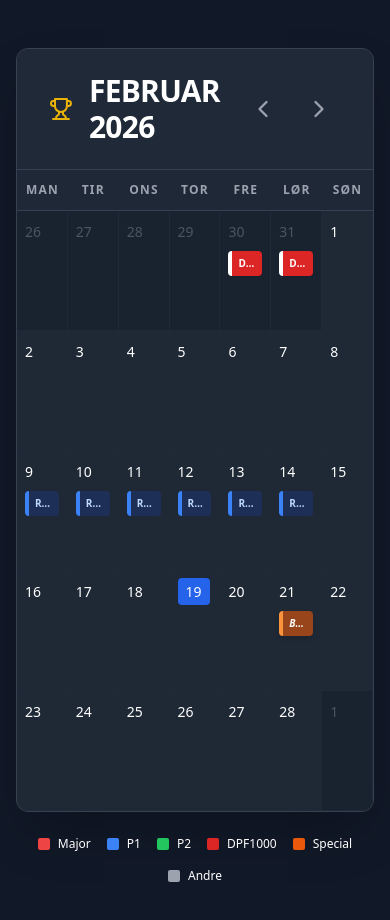
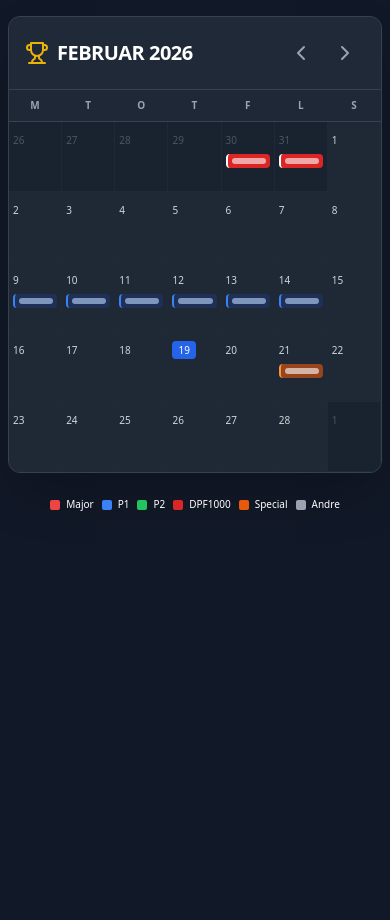
Before and after one commit to Danielh21/padel-calendar, a React (Vite) app: page / in a window 390 px wide. Shown: the top 920 px of the page. After the commit the page ends 844 px from the top, so only its background shows below. Built offline with nearby package versions, Linux system fonts and the light colour scheme.

Commit message:
Make calendar responsive for mobile devices

```diff
--- a/src/App.jsx
+++ b/src/App.jsx
@@ -27,37 +27,33 @@ const App = () => {
   const closeModal = () => setSelectedEvent(null);
 
   const renderHeader = () => (
-    <div className="flex items-center justify-between px-8 py-6 bg-gray-800 rounded-t-xl border-b border-gray-700  ">
-      <div className="flex items-center gap-4">
-        <Trophy className="text-yellow-500 w-8 h-8" />
-        <h1 className="text-3xl font-bold tracking-tight text-white uppercase">
-          {format(currentDate, "MMMM yyyy", { locale: da })}
+    <div className="flex items-center justify-between px-4 md:px-8 py-4 md:py-6 bg-gray-800 rounded-t-xl border-b border-gray-700">
+      <div className="flex items-center gap-2 md:gap-4">
+        <Trophy className="text-yellow-500 w-6 h-6 md:w-8 md:h-8 flex-shrink-0" />
+        <h1 className="text-xl md:text-3xl font-bold tracking-tight text-white uppercase truncate">
+          {format(currentDate, 'MMMM yyyy', { locale: da })}
         </h1>
       </div>
-      <div className="flex gap-3">
-        <button
-          onClick={prevMonth}
-          className="p-2 hover:bg-gray-700 rounded-full transition-colors text-gray-400 hover:text-white"
-        >
-          <ChevronLeft size={28} />
+      <div className="flex gap-1 md:gap-3">
+        <button onClick={prevMonth} className="p-2 hover:bg-gray-700 rounded-full transition-colors text-gray-400 hover:text-white">
+          <ChevronLeft size={24} className="md:w-7 md:h-7" />
         </button>
-        <button
-          onClick={nextMonth}
-          className="p-2 hover:bg-gray-700 rounded-full transition-colors text-gray-400 hover:text-white"
-        >
-          <ChevronRight size={28} />
+        <button onClick={nextMonth} className="p-2 hover:bg-gray-700 rounded-full transition-colors text-gray-400 hover:text-white">
+          <ChevronRight size={24} className="md:w-7 md:h-7" />
         </button>
       </div>
     </div>
   );
 
   const renderDays = () => {
-    const days = ['Man', 'Tir', 'Ons', 'Tor', 'Fre', 'Lør', 'Søn'];
+    const days = ['M', 'T', 'O', 'T', 'F', 'L', 'S'];
+    const fullDays = ['Man', 'Tir', 'Ons', 'Tor', 'Fre', 'Lør', 'Søn'];
     return (
       <div className="grid grid-cols-7 bg-gray-800/50 border-b border-gray-700">
-        {days.map((day) => (
-          <div key={day} className="py-3 text-center text-xs font-semibold text-gray-400 uppercase tracking-widest">
-            {day}
+        {fullDays.map((day, idx) => (
+          <div key={day} className="py-2 md:py-3 text-center text-[10px] md:text-xs font-semibold text-gray-400 uppercase tracking-widest">
+            <span className="hidden md:inline">{day}</span>
+            <span className="inline md:hidden">{days[idx]}</span>
           </div>
         ))}
       </div>
@@ -88,28 +84,29 @@ const App = () => {
         days.push(
           <div
             key={day}
-            className={`min-h-[120px] p-2 border-r border-b border-gray-800 transition-colors ${
-              !isSameMonth(day, monthStart) ? 'bg-gray-900/40 text-gray-600' : 'bg-gray-800/20'
+            className={`min-h-[70px] md:min-h-[120px] p-1 md:p-2 border-r border-b border-gray-800 transition-colors relative ${
+              !isSameMonth(day, monthStart) ? 'bg-gray-900/40 text-gray-600' : 'bg-gray-800/20 text-gray-300'
             }`}
           >
-            <span className={`text-sm font-medium ${isSameDay(day, new Date()) ? 'bg-blue-600 px-2 py-1 rounded text-white' : ''}`}>
+            <span className={`text-[10px] md:text-sm font-medium ${isSameDay(day, new Date()) ? 'bg-blue-600 px-1.5 py-0.5 rounded text-white' : ''}`}>
               {formattedDate}
             </span>
-            <div className="mt-2 space-y-1">
+            <div className="mt-1 md:mt-2 space-y-0.5 md:space-y-1">
               {dayTournaments.map((t, idx) => (
                 <div
                   key={idx}
                   onClick={() => setSelectedEvent(t)}
-                  className={`text-[10px] p-1.5 rounded leading-tight border-l-4 cursor-pointer hover:brightness-125 transition-all ${
+                  className={`p-1 md:p-1.5 rounded cursor-pointer hover:brightness-125 transition-all border-l-2 md:border-l-4 ${
                     t.category === 'Major' ? 'bg-red-900/40 border-red-500 text-red-200' :
                     t.category === 'P1' ? 'bg-blue-900/40 border-blue-500 text-blue-200' :
                     t.category === 'P2' ? 'bg-green-900/40 border-green-500 text-green-200' :
-                    t.category === 'DPF1000' ? 'bg-red-600 border-white text-white font-bold shadow-sm' :
-                    t.category === 'Special' ? 'bg-orange-600/60 border-orange-400 text-white font-bold italic shadow-md' :
+                    t.category === 'DPF1000' ? 'bg-red-600 border-white text-white' :
+                    t.category === 'Special' ? 'bg-orange-600/60 border-orange-400 text-white shadow-sm' :
                     'bg-gray-700/40 border-gray-400 text-gray-200'
                   }`}
                 >
-                  <div className="font-bold truncate">{t.name}</div>
+                  <div className="hidden md:block text-[10px] font-bold truncate leading-tight">{t.name}</div>
+                  <div className="block md:hidden w-full h-1.5 md:h-auto rounded-full bg-current opacity-60"></div>
                 </div>
               ))}
             </div>
@@ -131,8 +128,8 @@ const App = () => {
     if (!selectedEvent) return null;
 
     return (
-      <div className="fixed inset-0 z-50 flex items-center justify-center p-4 bg-black/80 backdrop-blur-sm" onClick={closeModal}>
-        <div className="bg-gray-800 w-full max-w-lg rounded-2xl border border-gray-700 shadow-2xl overflow-hidden" onClick={e => e.stopPropagation()}>
+      <div className="fixed inset-0 z-50 flex items-end md:items-center justify-center p-0 md:p-4 bg-black/80 backdrop-blur-sm" onClick={closeModal}>
+        <div className="bg-gray-800 w-full max-w-lg rounded-t-2xl md:rounded-2xl border-t md:border border-gray-700 shadow-2xl overflow-hidden max-h-[90vh] overflow-y-auto" onClick={e => e.stopPropagation()}>
           <div className={`h-2 ${
             selectedEvent.category === 'Major' ? 'bg-red-500' :
             selectedEvent.category === 'P1' ? 'bg-blue-500' :
@@ -142,51 +139,51 @@ const App = () => {
             'bg-gray-500'
           }`} />
 
-          <div className="p-8">
+          <div className="p-6 md:p-8">
             <div className="flex justify-between items-start mb-6">
-              <div>
-                <span className="text-xs font-bold uppercase tracking-widest text-gray-400 mb-2 block">{selectedEvent.category}</span>
-                <h2 className="text-3xl font-black text-white leading-none">{selectedEvent.name}</h2>
+              <div className="pr-8">
+                <span className="text-[10px] md:text-xs font-bold uppercase tracking-widest text-gray-400 mb-1 block">{selectedEvent.category}</span>
+                <h2 className="text-xl md:text-3xl font-black text-white leading-tight">{selectedEvent.name}</h2>
               </div>
-              <button onClick={closeModal} className="p-2 hover:bg-gray-700 rounded-full text-gray-400 transition-colors">
+              <button onClick={closeModal} className="p-2 hover:bg-gray-700 rounded-full text-gray-400 transition-colors flex-shrink-0">
                 <X size={24} />
               </button>
             </div>
 
-            <div className="space-y-6">
+            <div className="space-y-4 md:space-y-6">
               <div className="flex items-start gap-3 text-gray-300">
-                <div className="w-10 h-10 rounded-lg bg-gray-700 flex items-center justify-center text-blue-400 flex-shrink-0">
-                  <MapPin size={20} />
+                <div className="w-8 h-8 md:w-10 md:h-10 rounded-lg bg-gray-700 flex items-center justify-center text-blue-400 flex-shrink-0">
+                  <MapPin size={18} className="md:w-5 md:h-5" />
                 </div>
                 <div className="pt-0.5">
-                  <p className="text-xs text-gray-500 font-bold uppercase">Lokation</p>
-                  <p className="font-medium">{selectedEvent.location}</p>
+                  <p className="text-[10px] md:text-xs text-gray-500 font-bold uppercase">Lokation</p>
+                  <p className="text-sm md:text-base font-medium">{selectedEvent.location}</p>
                 </div>
               </div>
 
               <div className="flex items-start gap-3 text-gray-300">
-                <div className="w-10 h-10 rounded-lg bg-gray-700 flex items-center justify-center text-green-400 flex-shrink-0">
-                  <Info size={20} />
+                <div className="w-8 h-8 md:w-10 md:h-10 rounded-lg bg-gray-700 flex items-center justify-center text-green-400 flex-shrink-0">
+                  <Info size={18} className="md:w-5 md:h-5" />
                 </div>
                 <div className="pt-0.5">
-                  <p className="text-xs text-gray-500 font-bold uppercase">Beskrivelse</p>
-                  <p className="text-sm text-gray-400 leading-relaxed">{selectedEvent.description || "Ingen beskrivelse tilgængelig."}</p>
+                  <p className="text-[10px] md:text-xs text-gray-500 font-bold uppercase">Beskrivelse</p>
+                  <p className="text-xs md:text-sm text-gray-400 leading-relaxed">{selectedEvent.description || "Ingen beskrivelse tilgængelig."}</p>
                 </div>
               </div>
 
               {selectedEvent.streaming_links && selectedEvent.streaming_links.length > 0 && (
                 <div className="pt-4 border-t border-gray-700">
-                  <p className="text-xs text-gray-500 font-bold uppercase mb-4 flex items-center gap-2">
+                  <p className="text-[10px] md:text-xs text-gray-500 font-bold uppercase mb-3 flex items-center gap-2">
                     <Video size={14} /> Streaming & Links
                   </p>
-                  <div className="flex flex-wrap gap-3">
+                  <div className="flex flex-col md:flex-row flex-wrap gap-2 md:gap-3">
                     {selectedEvent.streaming_links.map((link, i) => (
                       <a
                         key={i}
                         href={link.url}
                         target="_blank"
                         rel="noopener noreferrer"
-                        className="flex items-center gap-2 px-4 py-2 bg-gray-700 hover:bg-gray-600 text-white rounded-lg text-sm font-bold transition-all border border-gray-600"
+                        className="flex items-center justify-center gap-2 px-4 py-2.5 bg-gray-700 hover:bg-gray-600 text-white rounded-lg text-sm font-bold transition-all border border-gray-600"
                       >
                         {link.label} <ExternalLink size={14} />
                       </a>
@@ -202,19 +199,19 @@ const App = () => {
   };
 
   return (
-    <div className="max-w-6xl mx-auto py-12 px-4">
+    <div className="w-full max-w-6xl mx-auto py-4 md:py-12 px-2 md:px-4">
       <div className="bg-gray-800 rounded-xl shadow-2xl border border-gray-700 overflow-hidden">
         {renderHeader()}
         {renderDays()}
         {renderCells()}
       </div>
-      <div className="mt-6 flex flex-wrap gap-4 justify-center text-xs">
-        <div className="flex items-center gap-2"><span className="w-3 h-3 bg-red-500 rounded-sm"></span> Major</div>
-        <div className="flex items-center gap-2"><span className="w-3 h-3 bg-blue-500 rounded-sm"></span> P1</div>
-        <div className="flex items-center gap-2"><span className="w-3 h-3 bg-green-500 rounded-sm"></span> P2</div>
-        <div className="flex items-center gap-2"><span className="w-3 h-3 bg-red-600 rounded-sm"></span> DPF1000</div>
-        <div className="flex items-center gap-2"><span className="w-3 h-3 bg-orange-600 rounded-sm"></span> Special</div>
-        <div className="flex items-center gap-2"><span className="w-3 h-3 bg-gray-400 rounded-sm"></span> Andre</div>
+      <div className="mt-4 md:mt-6 flex flex-wrap gap-2 md:gap-4 justify-center text-[10px] md:text-xs p-2">
+        <div className="flex items-center gap-1.5"><span className="w-2.5 h-2.5 bg-red-500 rounded-sm"></span> Major</div>
+        <div className="flex items-center gap-1.5"><span className="w-2.5 h-2.5 bg-blue-500 rounded-sm"></span> P1</div>
+        <div className="flex items-center gap-1.5"><span className="w-2.5 h-2.5 bg-green-500 rounded-sm"></span> P2</div>
+        <div className="flex items-center gap-1.5"><span className="w-2.5 h-2.5 bg-red-600 rounded-sm"></span> DPF1000</div>
+        <div className="flex items-center gap-1.5"><span className="w-2.5 h-2.5 bg-orange-600 rounded-sm"></span> Special</div>
+        <div className="flex items-center gap-1.5"><span className="w-2.5 h-2.5 bg-gray-400 rounded-sm"></span> Andre</div>
       </div>
       <Modal />
     </div>
```
